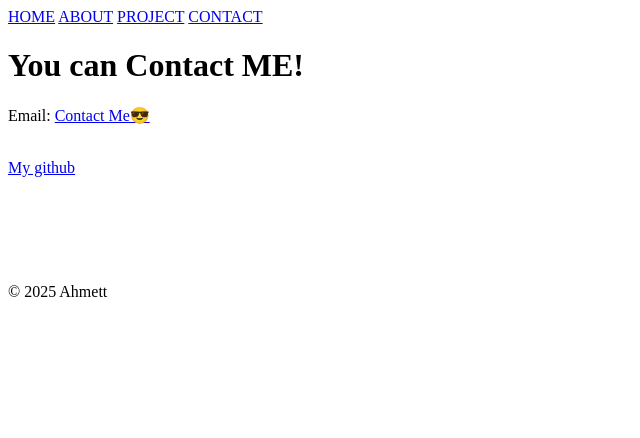
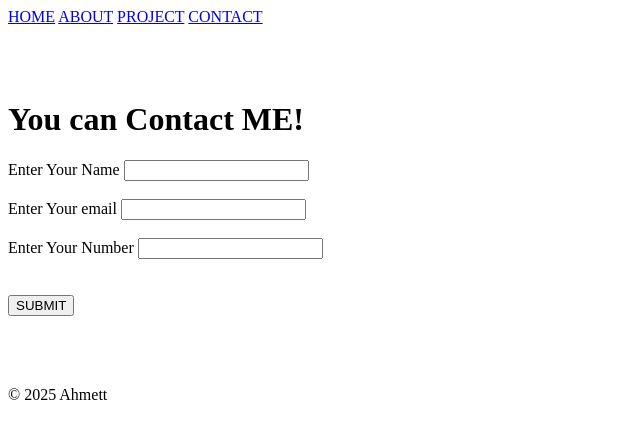
Before and after one commit to Ahmedu22/portfolio, a plain HTML site: page Contact.html in a window 1280 px wide. Shown: the whole page, without its empty margins (0-640 px from the left). Drawn offline with Linux system fonts and the light colour scheme.

Commit message:
portfolio

```diff
--- a/Contact.html
+++ b/Contact.html
@@ -12,17 +12,35 @@
         <a href="/Project.html">PROJECT</a>
         <a href="/Contact.html">CONTACT</a>
     </nav>
-    <h1>You can Contact ME!</h1>
-    <p>Email: <a href="ahmedabdirahman4167@gmail.com">Contact Me😎</a> </p> <br>
-
-    <a href="https://github.com/Ahmedu22/portfolio">My github</a>
     <br>
     <br>
     <br>
-    <br>
-    <br>
-    <br>
+    <h1>You can Contact ME!</h1>
 
+    <form>
+
+      <label for="name">Enter Your Name</label>
+      <input type="text" id="name"><br><br>
+      <label for="email">Enter Your email</label>
+      <input type="text" id="email"><br><br>
+      <label for="number">Enter Your Number</label>
+      <input type="tel" id="number">
+
+
+
+
+
+
+
+
+<br><br><br>
+       <button>SUBMIT</button>
+
+
+
+    </form>
+
+    <br><br><br>
 
       <footer>
         <p>&copy; 2025 Ahmett</p>
```
Also changed, not shown: About.html (+1 -0 lines), Project.html (+2 -0 lines), index.html (+1 -0 lines), images/WhatsApp Image 2024-04-12 at 17.46.05_eeebeac0.jpg (added), images/WhatsApp Image 2024-09-10 at 21.48.26_025335a0.jpg (added), images/WhatsApp Image 2024-09-10 at 22.39.48_ac11764b.jpg (added).
